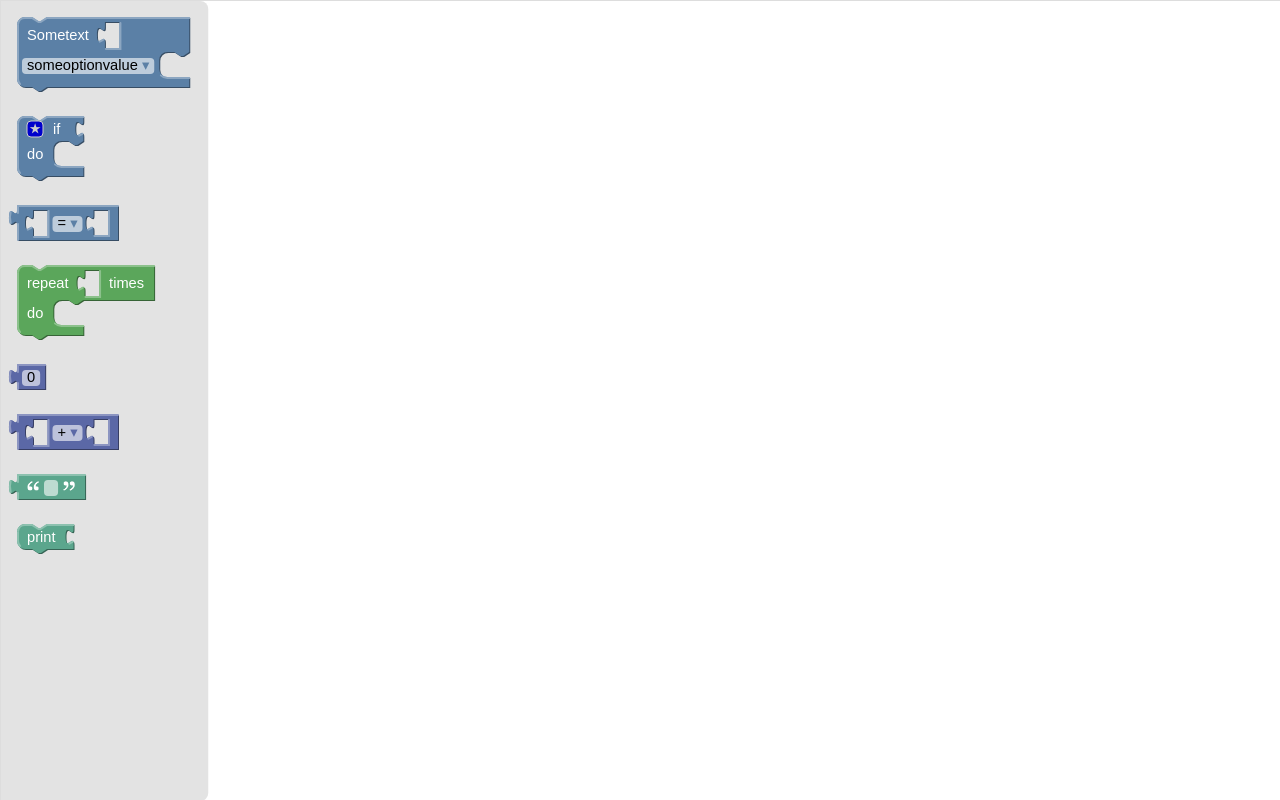
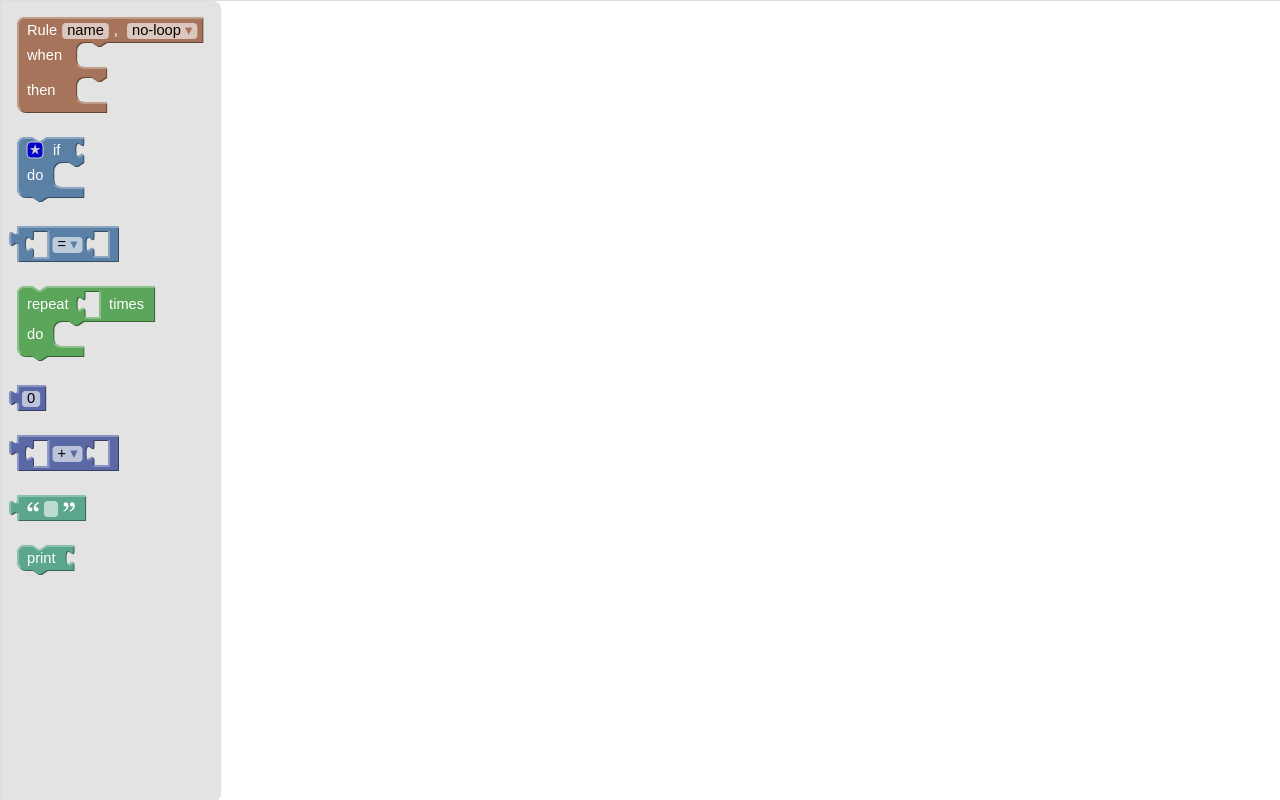
Before and after one commit to SkPhilipp/brools, a plain HTML site: page src/blockly.html in a window 1280 px wide. Drawn offline with Linux system fonts and the light colour scheme.

Commit message:
Realized `rule` block

```diff
--- a/src/blockly.html
+++ b/src/blockly.html
@@ -34,7 +34,7 @@
   </head>
   <body onload="init()">
     <xml id="toolbox" style="display: none;">
-      <block type="sample"></block>
+      <block type="rule"></block>
       <block type="controls_if"></block>
       <block type="logic_compare"></block>
       <block type="controls_repeat_ext"></block>
--- a/src/js/blockly/brools-blocks.js
+++ b/src/js/blockly/brools-blocks.js
@@ -1,17 +1,25 @@
-//    -[main]
-//        package { name: string }
-//
-//    -[main]
-//        import
-//            { types }*
-//
-//    -[main]
-//        rule { name: string } { [no-loop,loop] }
-//        when
-//        *	{ boolean }
-//        then
-//        *	{ action }
-//        end
+// void rule { name: string }, { [no-loop,loop] }
+//      { when: statement: boolean }
+//      { then: statement: any }
+Blockly.Blocks['rule'] = {
+  init: function() {
+    this.setColour(20);
+    this.appendDummyInput()
+        .appendField("Rule")
+        .appendField(new Blockly.FieldTextInput("name"), "name")
+        .appendField(", ")
+        .appendField(new Blockly.FieldDropdown([["no-loop", "no-loop"], ["loop", "loop"]]), "loop");
+    this.appendStatementInput("when")
+        .setCheck("Boolean")
+        .appendField("when ");
+    this.appendStatementInput("then")
+        .setCheck("null")
+        .appendField("then");
+    this.setInputsInline(true);
+    this.setTooltip('');
+  }
+};
+
 //
 //    -[boolean]
 //        match fact of { type } with
@@ -28,6 +36,9 @@
 //
 //    -[action]
 //        *	insert question { question id: string }
+
+
+
 
 Blockly.Blocks['sample'] = {
     init: function () {
```
